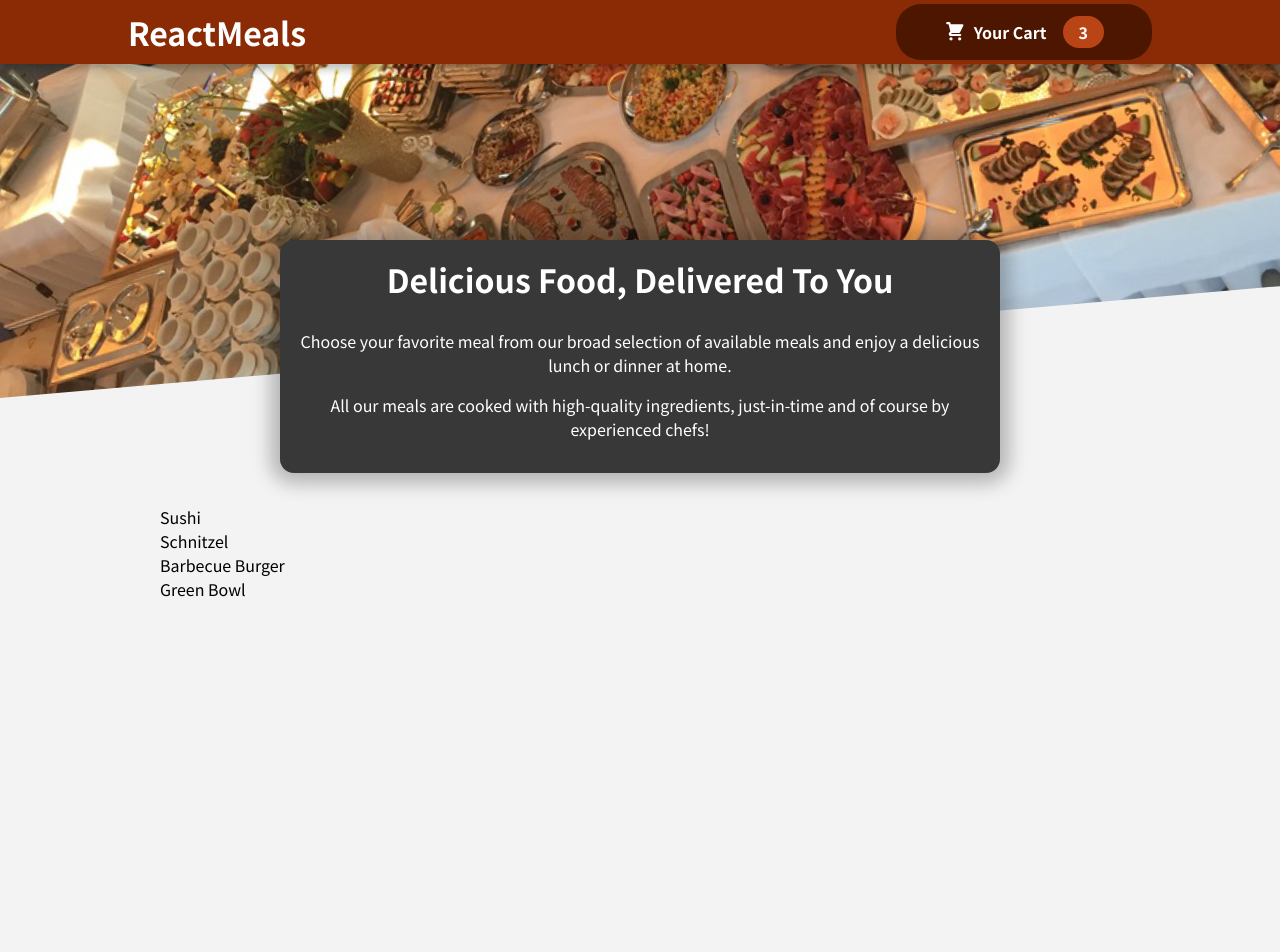
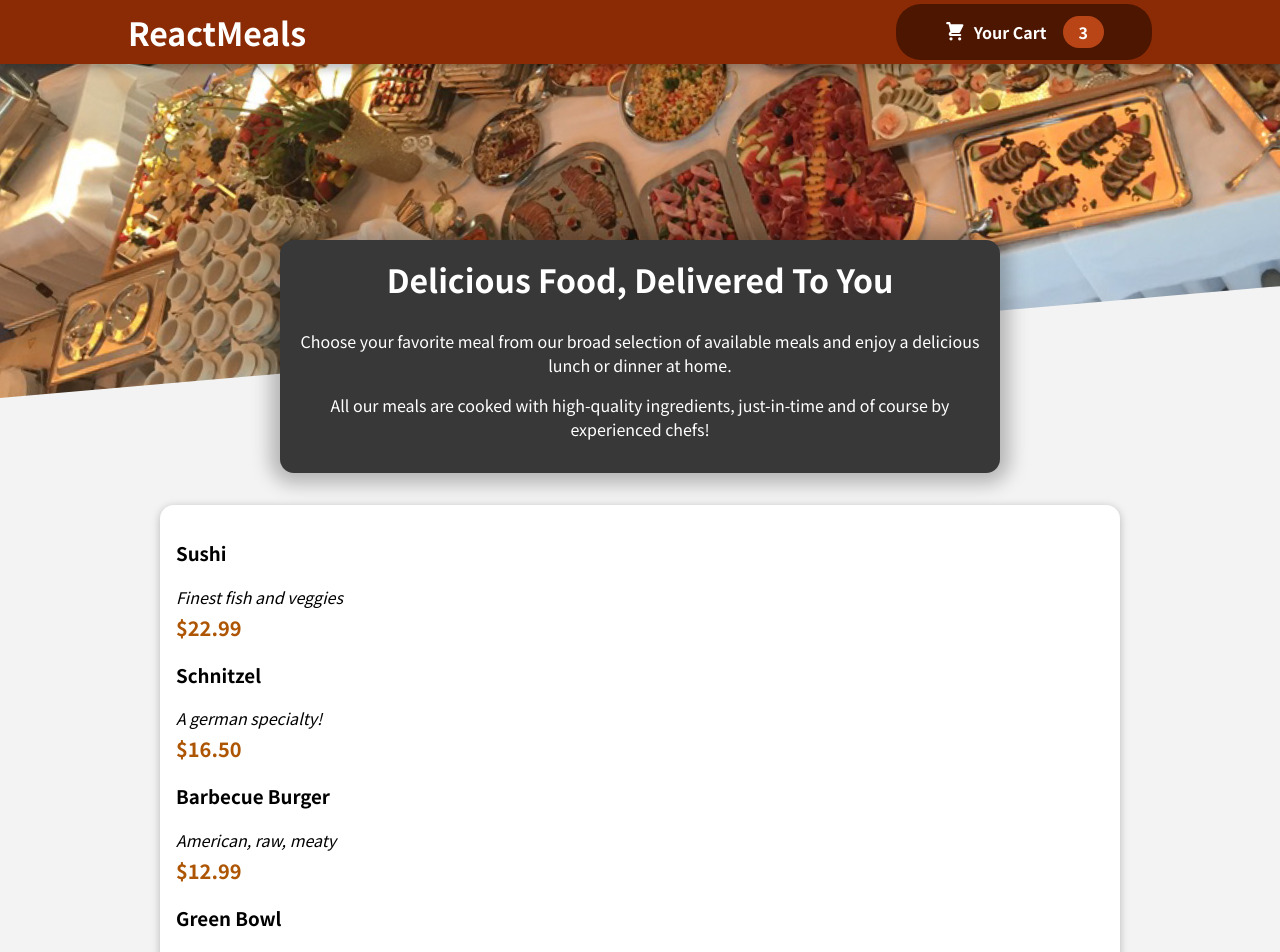
Before and after one commit to Delocalized-electron/food-order-app, a React (Create React App) app: page / in a window 1280 px wide. Shown: the top 952 px of the page. Before the commit the page ends 800 px from the top, so only its background shows below. Built offline with nearby package versions, Linux system fonts and the light colour scheme.

Commit message:
Added meal item list

```diff
--- a/src/components/Meals/AvailableMeals.js
+++ b/src/components/Meals/AvailableMeals.js
@@ -1,4 +1,6 @@
+import Card from "../UI/Card";
 import classes from "./AvailableMeals.module.css";
+import MealItem from "./MealItem/MealItem";
 
 const DUMMY_MEALS = [
   {
@@ -27,10 +29,19 @@
   },
 ];
 const AvailableMeals = () => {
-  const mealsList = DUMMY_MEALS.map((meal) => <li>{meal.name}</li>);
+  const mealsList = DUMMY_MEALS.map((meal) => (
+    <MealItem
+      key={meal.id}
+      name={meal.name}
+      description={meal.description}
+      price={meal.price}
+    />
+  ));
   return (
     <section className={classes.meals}>
-      <ul>{mealsList}</ul>
+      <Card>
+        <ul>{mealsList}</ul>
+      </Card>
     </section>
   );
 };
--- /dev/null
+++ b/src/components/Meals/MealItem/MealItem.js
@@ -0,0 +1,17 @@
+import classes from "./MealItem.module.css";
+
+const MealItem = (props) => {
+  const price = `$${props.price.toFixed(2)}`;
+  return (
+    <li className={classes}>
+      <div>
+        <h3>{props.name}</h3>
+        <div className={classes.description}>{props.description}</div>
+        <div className={classes.price}>{price}</div>
+      </div>
+      <div></div>
+    </li>
+  );
+};
+
+export default MealItem;
--- /dev/null
+++ b/src/components/Meals/MealItem/MealItem.module.css
@@ -0,0 +1,22 @@
+.meal {
+  display: flex;
+  justify-content: space-between;
+  margin: 1rem;
+  padding-bottom: 1rem;
+  border-bottom: 1px solid #ccc;
+}
+
+.meal h3 {
+  margin: 0 0 0.25rem 0;
+}
+
+.description {
+  font-style: italic;
+}
+
+.price {
+  margin-top: 0.25rem;
+  font-weight: bold;
+  color: #ad5502;
+  font-size: 1.25rem;
+}
--- /dev/null
+++ b/src/components/UI/Card.js
@@ -0,0 +1,6 @@
+import classes from "./Card.module.css";
+const Card = (props) => {
+  return <div className={classes.card}>{props.children}</div>;
+};
+
+export default Card;
--- /dev/null
+++ b/src/components/UI/Card.module.css
@@ -0,0 +1,6 @@
+.card {
+  padding: 1rem;
+  box-shadow: 0 2px 8px rgba(0, 0, 0, 0.25);
+  border-radius: 14px;
+  background-color: white;
+}
```
